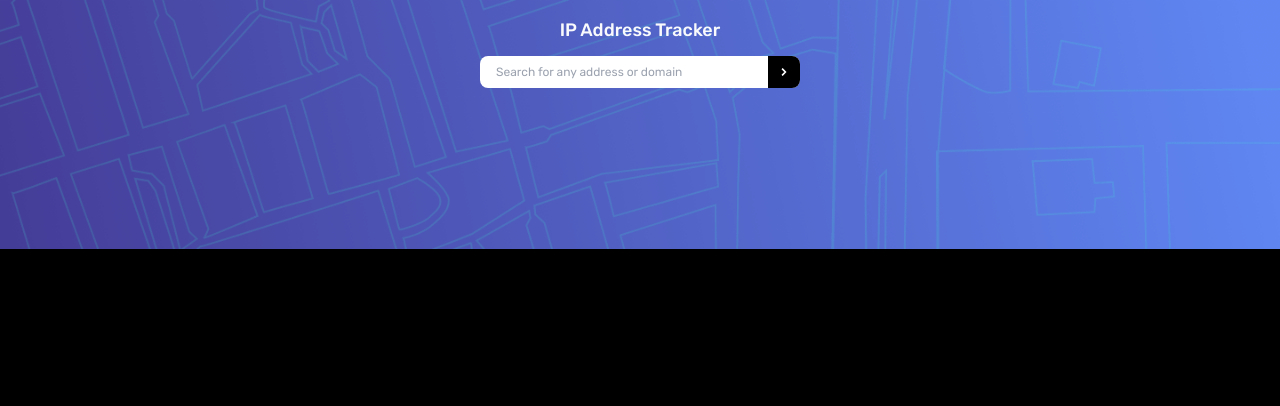
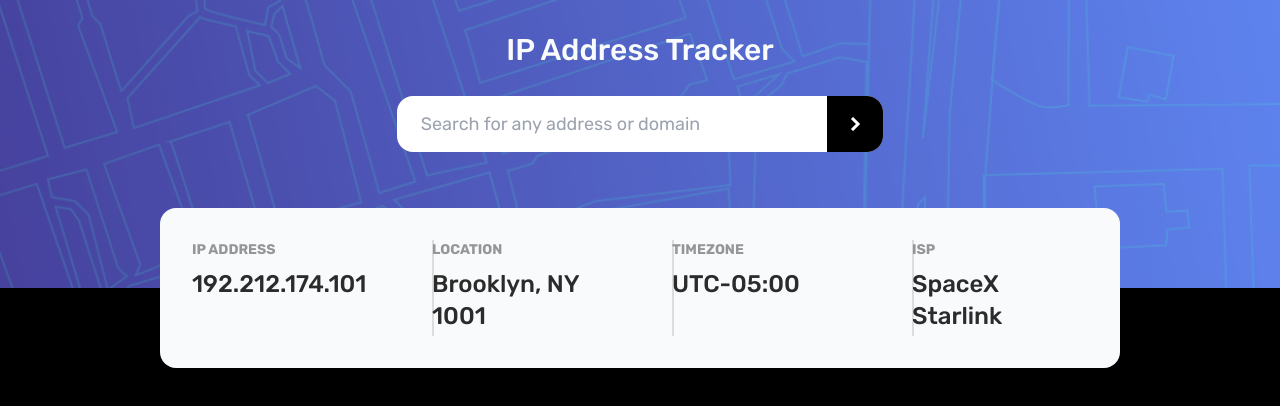
Before and after one commit to MarceloKade/ip-address-tracker, a Next.js app: page / in a window 1280 px wide. Shown: the top 406 px of the page. Built offline with nearby package versions, Linux system fonts and the light colour scheme.

Commit message:
feat: Added import of the 'Info' component in 'Header'
Imported the 'Info' component in the 'Header' file, created an array with objects containing the values to be assigned to the 'Info' component, and used a map to render these values in the component and display them in the interface.

```diff
--- a/src/components/Header.tsx
+++ b/src/components/Header.tsx
@@ -1,14 +1,36 @@
+import Info from "./Info"
+
+const infoData = [
+    { title: "IP ADDRESS", text: "192.212.174.101" },
+    { title: "LOCATION", text: "Brooklyn, NY 1001" },
+    { title: "TIMEZONE", text: "UTC-05:00" },
+    { title: "ISP", text: "SpaceX Starlink" }
+];
+
 export default function Header() {
     return (
         <header className="absolute flex flex-col justify-center items-center top-0">
-            <h1 className="absolute top-0 mt-4 font-medium text-lg text-slate-50">IP Address Tracker</h1>
-            <form className="relative flex flex-col items-center w-3/12">
-                <button className="absolute flex items-center justify-center w-8 h-8 top-0 mt-14 right-0 rounded-r-lg cursor-pointer bg-black z-10 hover:bg-[#3f3f3f]">
-                    <img className="w-1.5" src="assets/img/icon-arrow.svg" alt="" />
+            <h1 className="absolute top-0 mt-8 font-medium text-3xl text-slate-50">IP Address Tracker</h1>
+            <form className="relative flex flex-col items-center xl:w-[38%] xs:w-5/6">
+                <button className="absolute flex items-center justify-center w-14 h-14 top-0 mt-24 right-0 rounded-r-2xl cursor-pointer bg-black z-10 hover:bg-[#3f3f3f]">
+                    <img className="w-1/5" src="assets/img/icon-arrow.svg" alt="" />
                 </button>
-                <input className="absolute w-full h-8 p-4 top-0 mt-14 text-xs cursor-pointer text-[#2B2B2B] rounded-lg outline-none placeholder-[hsl(0, 0%, 59%)]" type="text" placeholder="Search for any address or domain" />
+                <input className="absolute w-full h-14 p-6 top-0 mt-24 text-lg cursor-pointer text-[#2B2B2B] rounded-2xl outline-none placeholder-[hsl(0, 0%, 59%)]" type="text" placeholder="Search for any address or domain" />
             </form>
-            <img src="assets/img/pattern-bg-desktop.png" alt="" />
+            <img className="w-screen xl:h-72 xs:h-80 object-cover" src="assets/img/pattern-bg-desktop.png" alt="" />
+            <div className="relative flex xl:flex-row sm:flex-row xs:flex-col flex-wrap justify-around xl:text-left sm:text-left xs:text-center xl:w-3/4 xs:w-5/6 xl:h-40 xs:h-auto xl:-mt-20 xs:-mt-36 rounded-2xl bg-slate-50 pt-8 pb-8">
+                {infoData.map((info, index) => (
+                    <Info
+                        key={index}
+                        title={info.title}
+                        text={info.text}
+                        className={index === infoData.length - 1 ? "xl:border-l-hidden" : "xl:border-l-2 sm:border-l-hidden xs:border-l-hidden"}
+                    />
+                ))}
+                <div className="absolute sm:h-3/4 xl:h-0 sm:border-l-2 xl:border-l-hidden border-[#dcdcdc]"></div>
+            </div>
+
+
         </header>
     );
 }
```
